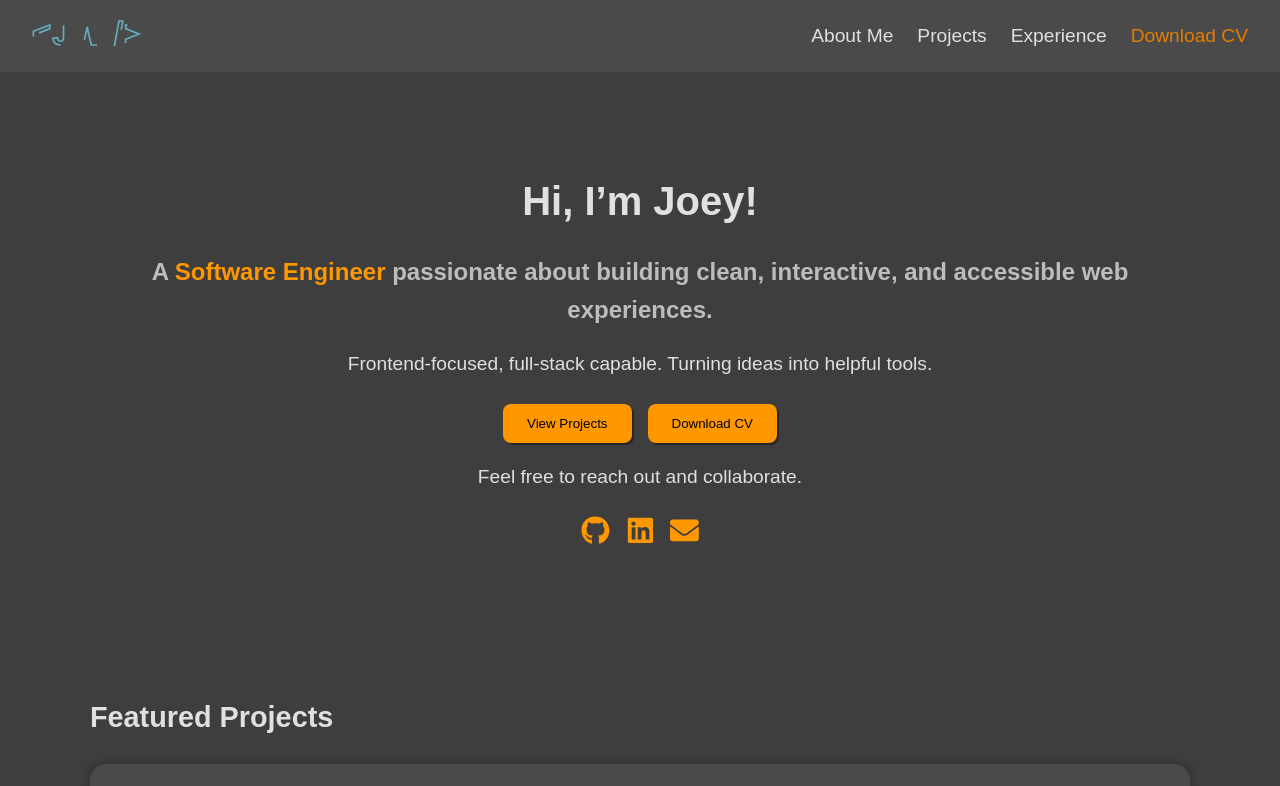
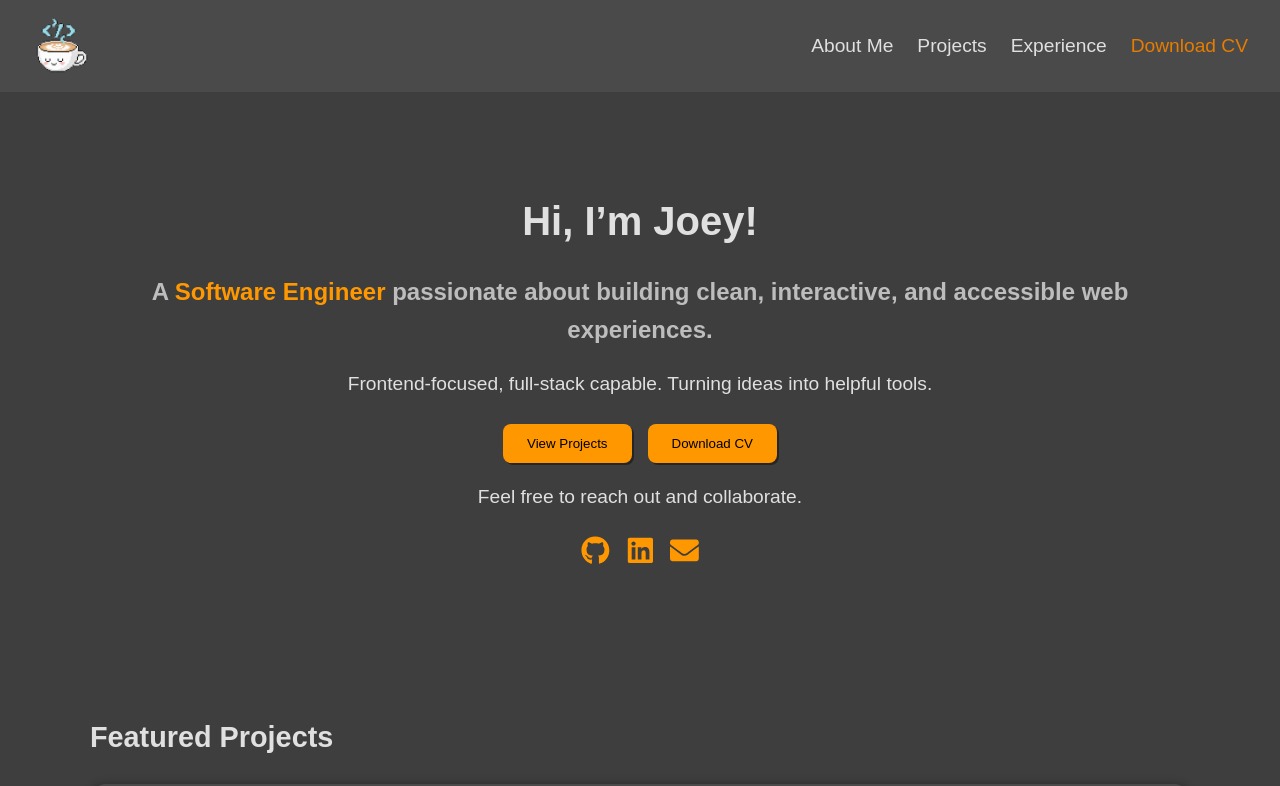
Before and after one commit to w0nght/jowee_portfolio, a React (Create React App) app: page / in a window 1280 px wide. Shown: the top 786 px of the page. Built offline with nearby package versions, Linux system fonts and the light colour scheme; the HTML template or start-up script is replaced by a standard one.

Commit message:
Add logo

```diff
--- a/src/components/Navbar.js
+++ b/src/components/Navbar.js
@@ -50,6 +50,11 @@ export default function Navbar() {
 
       <nav className="navbar">
         <a href="/" className="nav-logo" aria-label="Home">
+          <img
+            src="/mylogo4_cropped.png"
+            className="logo-img"
+            alt="Joey Wong Logo"
+          />
           <svg
             className="logo-svg"
             viewBox="0 0 180 36"
--- a/src/index.css
+++ b/src/index.css
@@ -100,6 +100,12 @@ NAVBAR
   z-index: 1000;
 }
 
+.logo-img {
+  height: 60px;
+  width: auto;
+  border-radius: 8px;
+}
+
 .nav-logo {
   font-size: 1.85rem;
   font-weight: var(--font-bold);
@@ -109,7 +115,7 @@ NAVBAR
 }
 
 .logo-svg {
-  display: block;
+  display: none;
 }
 
 .logo-stroke {
```
Also changed, not shown: public/mylogo4_cropped.png (added), 1 other file (tests, documents, lock files or other folders).
